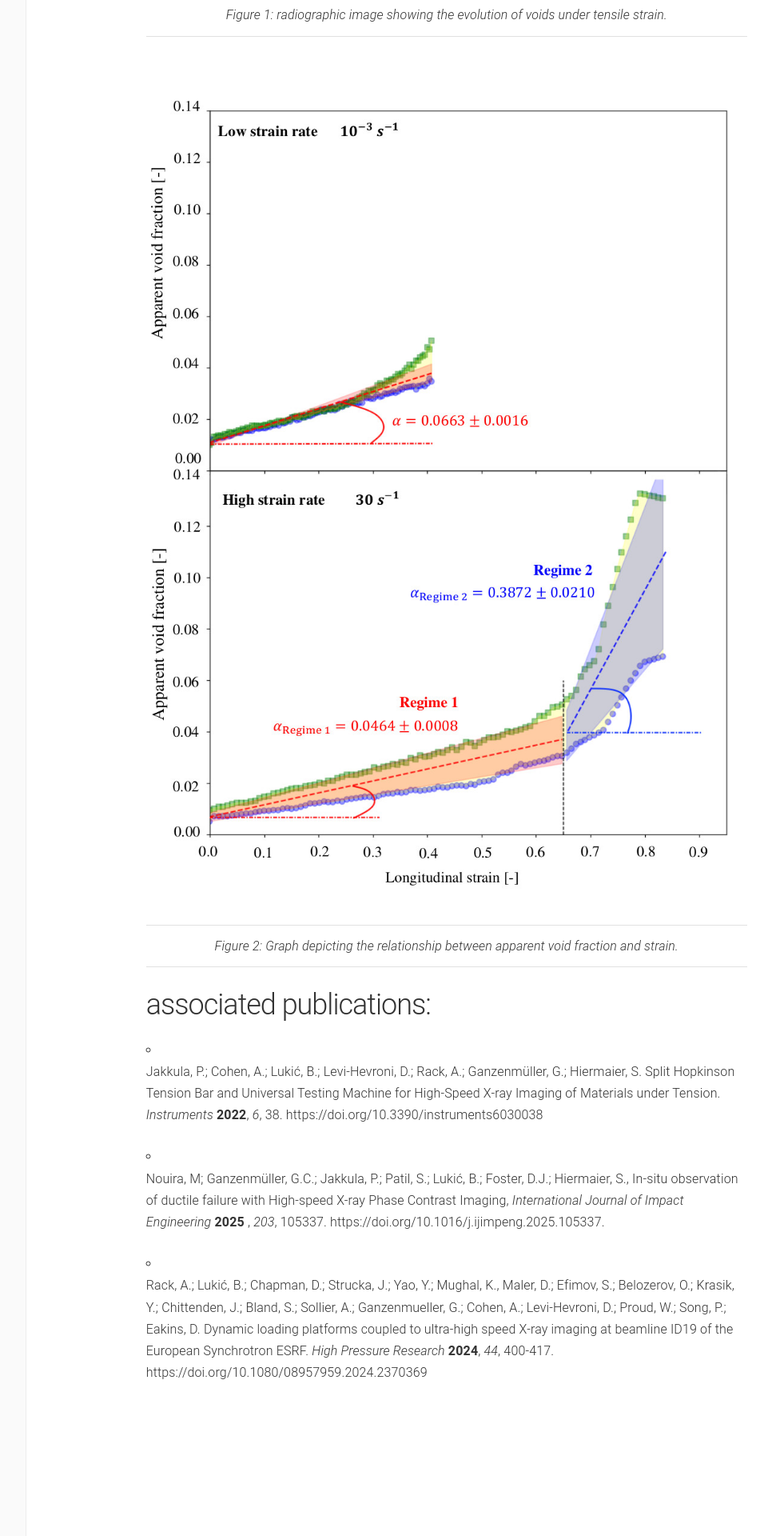
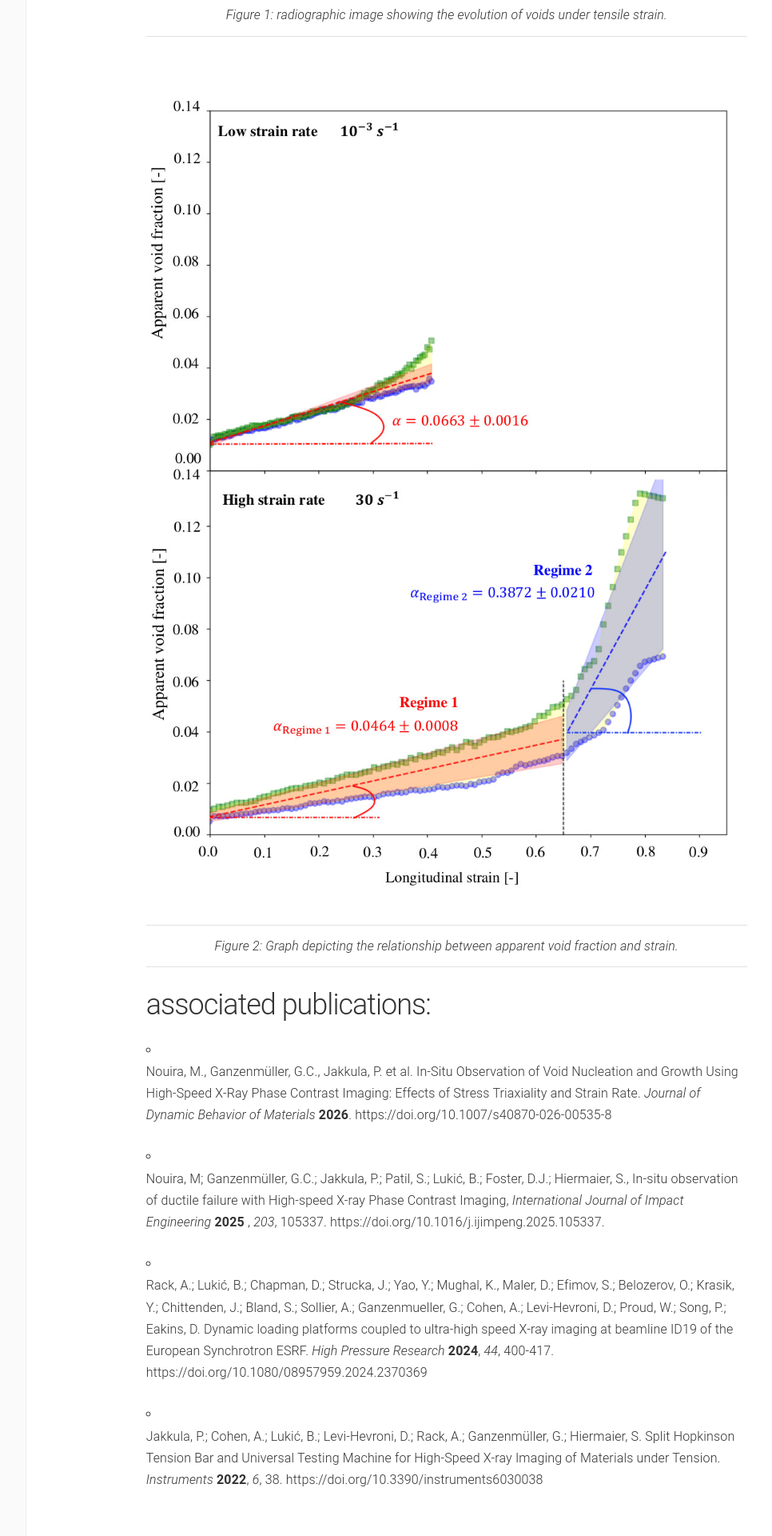
Before and after one commit to ggalu/ggalu.github.io, a Jekyll site: the page built from 09_research_Xray.md, in a window 1280 px wide. Shown: the part 1294-3214 px from the top of the page at 80% size, without its empty margins (180-1146 px from the left). Built offline with Jekyll 4.4.1, drawn with Linux system fonts in a browser that asks for light colours.

Commit message:
2nd publication on ductile failure

```diff
--- a/09_research_Xray.md
+++ b/09_research_Xray.md
@@ -30,10 +30,13 @@ Initially, small pores are visible in both conditions. Quasi-static tests displa
 
 
 ## associated publications:
-- Jakkula, P.; Cohen, A.; Lukić, B.; Levi-Hevroni, D.; Rack, A.; Ganzenmüller, G.; Hiermaier, S. Split Hopkinson Tension Bar and Universal Testing Machine for High-Speed X-ray Imaging of Materials under Tension. *Instruments* **2022**, *6*, 38. https://doi.org/10.3390/instruments6030038
+
+- Nouira, M., Ganzenmüller, G.C., Jakkula, P. et al. In-Situ Observation of Void Nucleation and Growth Using High-Speed X-Ray Phase Contrast Imaging: Effects of Stress Triaxiality and Strain Rate. *Journal of Dynamic Behavior of Materials* **2026**. https://doi.org/10.1007/s40870-026-00535-8
 
 - Nouira, M; Ganzenmüller, G.C.; Jakkula, P.; Patil, S.; Lukić, B.; Foster, D.J.; Hiermaier, S.,
 In-situ observation of ductile failure with High-speed X-ray Phase Contrast Imaging,
 *International Journal of Impact Engineering* **2025** , *203*, 105337. https://doi.org/10.1016/j.ijimpeng.2025.105337.
 
 - Rack, A.; Lukić, B.; Chapman, D.; Strucka, J.; Yao, Y.; Mughal, K., Maler, D.; Efimov, S.; Belozerov, O.; Krasik, Y.; Chittenden, J.; Bland, S.; Sollier, A.; Ganzenmueller, G.; Cohen, A.; Levi-Hevroni, D.;  Proud, W.; Song, P.; Eakins, D. Dynamic loading platforms coupled to ultra-high speed X-ray imaging at beamline ID19 of the European Synchrotron ESRF. *High Pressure Research* **2024**, *44*, 400-417. https://doi.org/10.1080/08957959.2024.2370369
+
+- Jakkula, P.; Cohen, A.; Lukić, B.; Levi-Hevroni, D.; Rack, A.; Ganzenmüller, G.; Hiermaier, S. Split Hopkinson Tension Bar and Universal Testing Machine for High-Speed X-ray Imaging of Materials under Tension. *Instruments* **2022**, *6*, 38. https://doi.org/10.3390/instruments6030038
```
Also changed, not shown: 3 other files.
